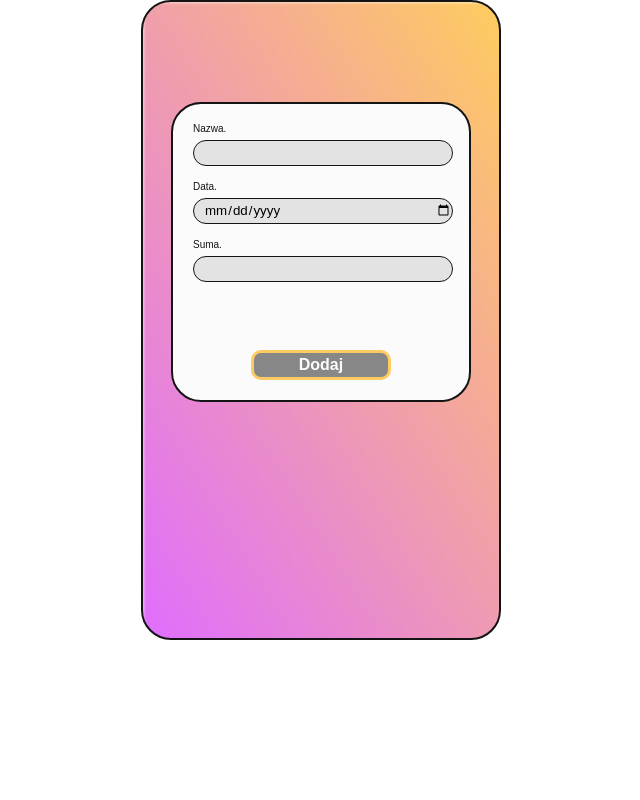
After one commit to VladyslavHuts/MiniFinanceManager, a Flask app: template templates/transaction.html in a window 1280 px wide. The commit adds this page. Shown: the whole page, without its empty margins (319-959 px from the left). Run offline with Flask 3, Linux system fonts and the light colour scheme; the template is opened without the code that fills it, so the values that code supplies are empty.

Commit message:
Completed development of the visual part

```diff
--- a/static/style.css
+++ b/static/style.css
@@ -126,6 +126,9 @@ h1,h2,h3,h4,h5,h6{font-size: inherit;font-weight: 400;}
 
 }
 .recharge__form{
+    display: flex;
+    flex-direction: column;
+    justify-content: space-between;
     margin: 100px auto;
     width: 300px;
     height: 200px;
@@ -134,9 +137,118 @@ h1,h2,h3,h4,h5,h6{font-size: inherit;font-weight: 400;}
     border-radius: 30px ;
     padding: 20px;
 }
+.form{
+    display: flex;
+    flex-direction: column;
+    flex-grow: 1;
+}
+.input__group{
+    display: flex;
+    flex-direction: column;
+    gap: 6px;
+    margin-bottom: 10px;
+}
+.recharge__label{
+    font-weight: 500;
+    font-size: 10px;
+    color: #141414;
+}
 .recharge__input{
-
+    padding-left: 10px;
+    margin-bottom: 6px;
+    background: #e3e3e3;
+    border: 1px solid #141414;
+    border-radius: 100px;
+    width: 260px;
+    height: 26px;
 }
 .recharge__btn{
-
+    margin: 0 auto;
+    background: rgba(20, 20, 20, 0.5);
+    border: 3px solid #FECA62;
+    border-radius: 10px;
+    width: 140px;
+    height: 30px;
+    font-weight: 600;
+    font-size: 16px;
+    color: #fbfbfb;
+    margin-top: auto;
 }
+/*----------Transaction----------*/
+.transaction__form{
+    display: flex;
+    flex-direction: column;
+    justify-content: space-between;
+    margin: 100px auto;
+    width: 300px;
+    height: 300px;
+    background-color: #FBFBFB;
+    border: 2px solid #141414;
+    border-radius: 30px ;
+    padding: 20px;
+}
+.transaction__label{
+    font-weight: 500;
+    font-size: 10px;
+    color: #141414;
+}
+.transaction__input{
+    padding-left: 10px;
+    margin-bottom: 6px;
+    background: #e3e3e3;
+    border: 1px solid #141414;
+    border-radius: 100px;
+    width: 260px;
+    height: 26px;
+}
+.transaction__btn{
+    margin: 0 auto;
+    background: rgba(20, 20, 20, 0.5);
+    border: 3px solid #FECA62;
+    border-radius: 10px;
+    width: 140px;
+    height: 30px;
+    font-weight: 600;
+    font-size: 16px;
+    color: #fbfbfb;
+    margin-top: auto;
+}
+/*----------Remove----------*/
+.remove__form{
+    display: flex;
+    flex-direction: column;
+    justify-content: space-between;
+    margin: 100px auto;
+    width: 300px;
+    height: 240px;
+    background-color: #FBFBFB;
+    border: 2px solid #141414;
+    border-radius: 30px ;
+    padding: 20px;
+}
+.remove__label{
+    font-weight: 500;
+    font-size: 10px;
+    color: #141414;
+}
+.remove__input{
+    padding-left: 10px;
+    margin-bottom: 6px;
+    background: #e3e3e3;
+    border: 1px solid #141414;
+    border-radius: 100px;
+    width: 260px;
+    height: 26px;
+}
+.remove__btn{
+    margin: 0 auto;
+    background: rgba(20, 20, 20, 0.5);
+    border: 3px solid #FECA62;
+    border-radius: 10px;
+    width: 140px;
+    height: 30px;
+    font-weight: 600;
+    font-size: 16px;
+    color: #fbfbfb;
+    margin-top: auto;
+}
--- a/templates/index.html
+++ b/templates/index.html
@@ -14,7 +14,7 @@
             <section class="overview">
                 <div class="container">
                     <div class="overview__balance">
-                        <p class="overview__amount">120 000 PLN</p>
+                        <p class="overview__amount">120 000 <span>PLN</span></p>
                         <h3 class="overview__title">Saldo konta</h3>
                     </div>
                     <div class="overview__manager">
@@ -26,13 +26,13 @@
                                 </a>
                             </li>
                             <li class="overview__item">
-                                <a href="#">
+                                <a href="../templates/transaction.html">
                                     <img src="../static/images/Group2.svg" alt="#" class="overview__icon">
                                     <p class="overview__text">Dodaj transakcję</p>
                                 </a>
                             </li>
                             <li class="overview__item">
-                                <a href="#">
+                                <a href="../templates/remove.html">
                                     <img src="../static/images/Group3.svg" alt="#" class="overview__icon">
                                     <p class="overview__text">Usuń transakcję</p>
                                 </a>
--- a/templates/recharge.html
+++ b/templates/recharge.html
@@ -14,8 +14,8 @@
             <section class="recharge">
                 <div class="container">
                     <div class="recharge__form">
-                        <form action="">
-                            <div>
+                        <form class="form" action="#">
+                            <div class="input__group">
                                 <label class="recharge__label">Wpisz kwotę, którą chcesz doładować.</label>
                                 <input class="recharge__input" type="number">
                             </div>
--- /dev/null
+++ b/templates/transaction.html
@@ -0,0 +1,38 @@
+<!doctype html>
+<html lang="en">
+<head>
+    <meta charset="UTF-8">
+    <meta name="viewport"
+          content="width=device-width, user-scalable=no, initial-scale=1.0, maximum-scale=1.0, minimum-scale=1.0">
+    <meta http-equiv="X-UA-Compatible" content="ie=edge">
+    <title>Transaction</title>
+    <link rel="stylesheet" href="../static/style.css">
+</head>
+<body>
+    <div class="root">
+        <main class="main">
+            <section class="transaction">
+                <div class="container">
+                    <div class="transaction__form">
+                        <form class="form" action="">
+                            <div class="input__group">
+                                <label class="transaction__label">Nazwa.</label>
+                                <input class="transaction__input" type="text">
+                            </div>
+                            <div class="input__group">
+                                <label class="transaction__label">Data.</label>
+                                <input class="transaction__input" type="date">
+                            </div>
+                            <div class="input__group">
+                                <label class="transaction__label">Suma.</label>
+                                <input class="transaction__input" type="number">
+                            </div>
+                            <button class="transaction__btn">Dodaj</button>
+                        </form>
+                    </div>
+                </div>
+            </section>
+        </main>
+    </div>
+</body>
+</html>
```
Also changed, not shown: templates/remove.html (added, +32 -0 lines).
